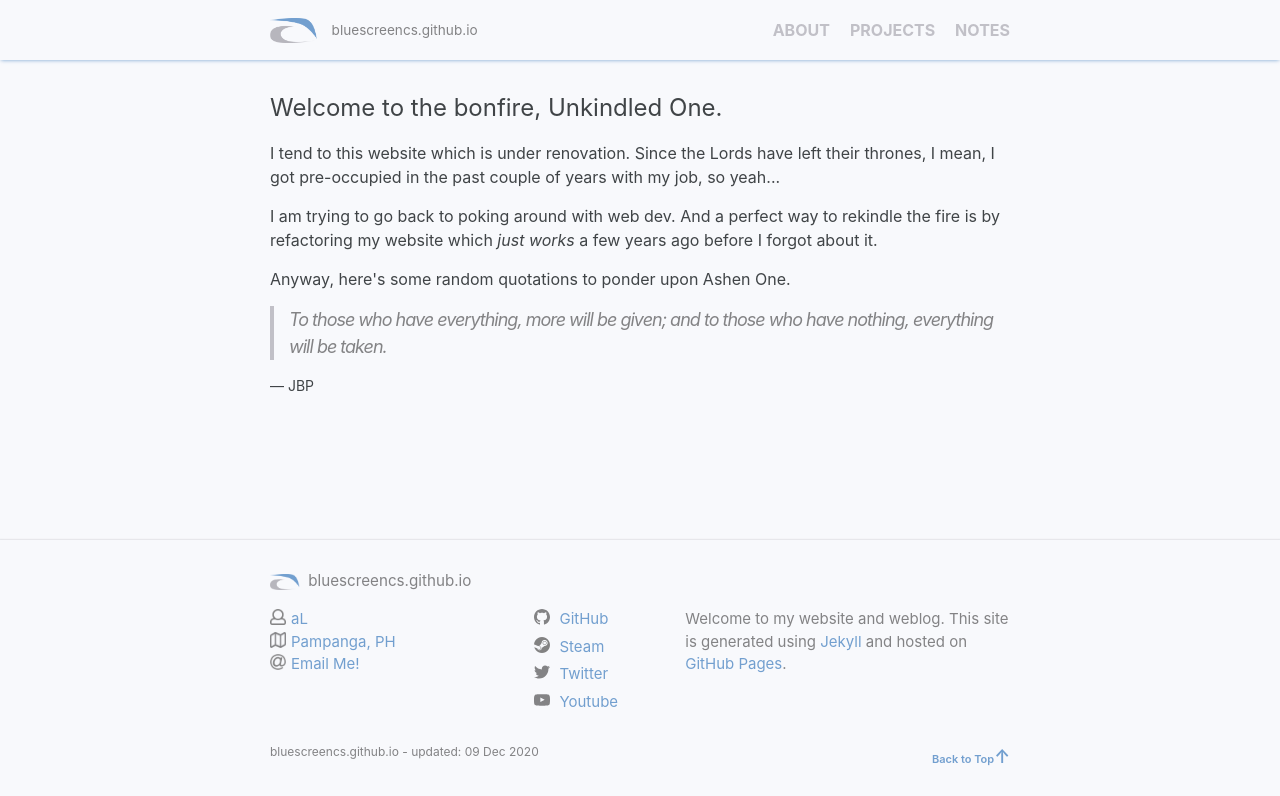
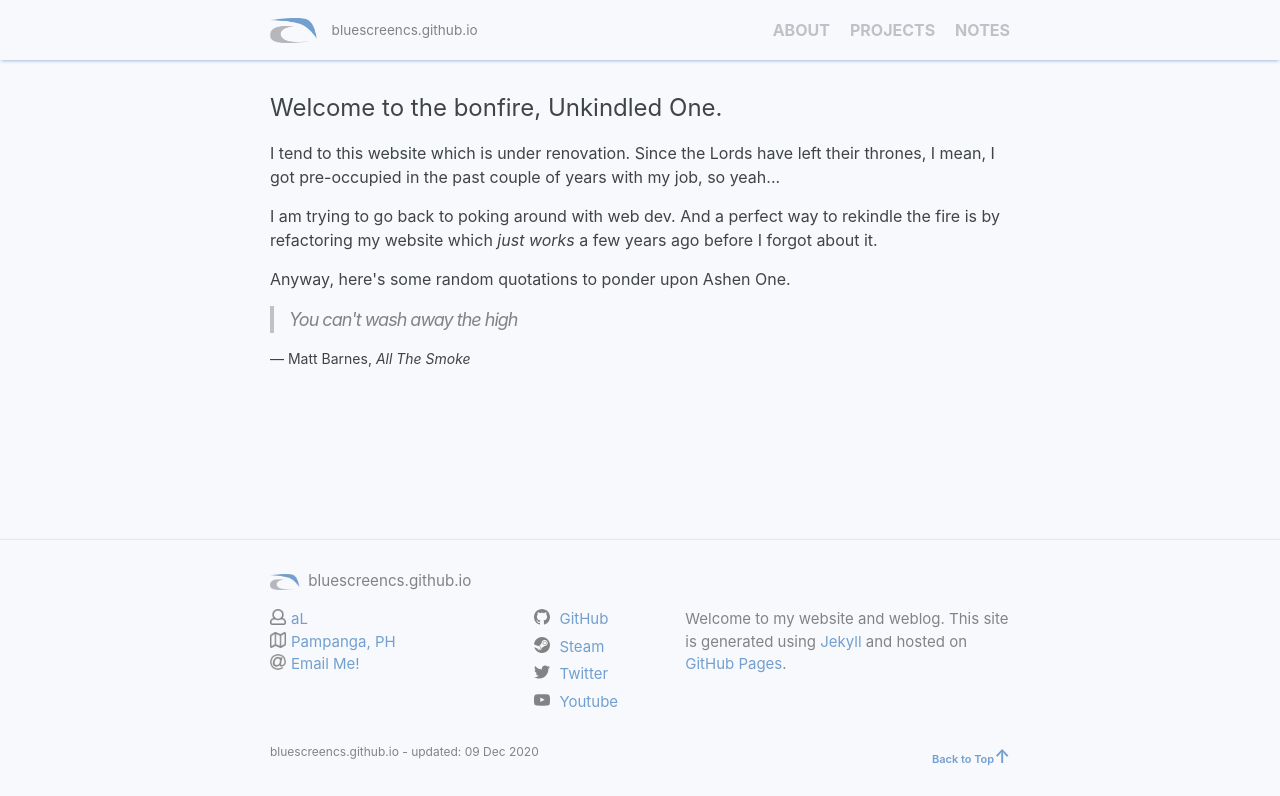
Before and after one commit to bluescreencs/bluescreen.github.io, a Jekyll site: the page built from index.html, in a window 1280 px wide, cut to the strip 0-796 px from the top of the page. Built offline with Jekyll 4.4.1, drawn with Linux system fonts in a browser that asks for light colours; some of the changed lines change nothing that is shown.

Commit message:
added rng for quotes

```diff
--- a/_includes/quotes.html
+++ b/_includes/quotes.html
@@ -2,7 +2,7 @@
 
 <figcaption class="quotes">
     <blockquote id="quote"></blockquote>
-    <figcaption>&mdash;&nbsp;<span id="author"></span></figcaption>
+    <figcaption>&mdash;&nbsp;<span id="author"></span>,&nbsp;<cite id="citation"></cite></figcaption>
 </figcaption>
 
 <script>
@@ -13,13 +13,34 @@
                     "author": "JBP",
                     "quote": "To those who have everything, more will be given; and to those who have nothing, everything will be taken.",
                     "citation": "12 Rules for Life"
+                },
+                {
+                    "author": "Matt Barnes",
+                    "quote": "You can't wash away the high",
+                    "citation": "All The Smoke"
+                },
+                {
+                    "author": "Dame",
+                    "quote": "the Lord of Light Hearted Chemistry is very powerful, to the humble it giveth, but to the greedy he take it away.",
+                    "citation": "Game of Zones"
                 }
             ]
+
+        /* RNG */
+        function getRNG(){
+            return Math.floor(Math.random()*Math.floor(3));
+        };
+
+        // console.log(rng());
+        const rng = getRNG()
+
         q = document.getElementById("quote");
         a = document.getElementById("author");
+        c = document.getElementById("citation");
 
-        q.innerHTML = quotes[0].quote;
-        a.innerHTML = quotes[0].author;
+        q.innerHTML = quotes[rng].quote;
+        a.innerHTML = quotes[rng].author;
+        c.innerHTML = quotes[rng].citation;
 
     })();
 </script>
```
